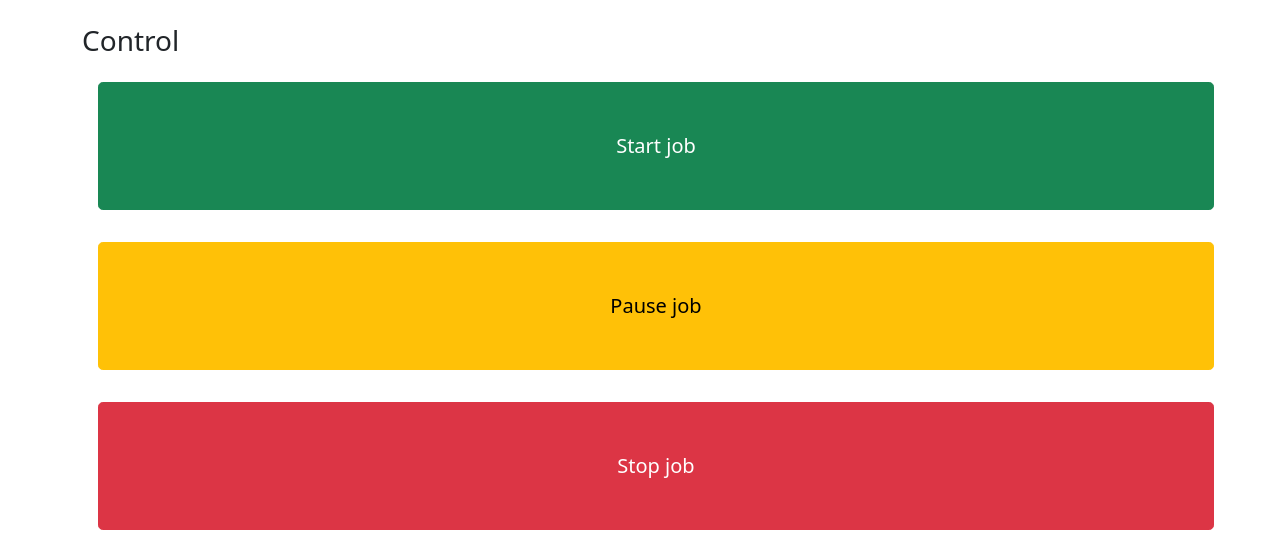
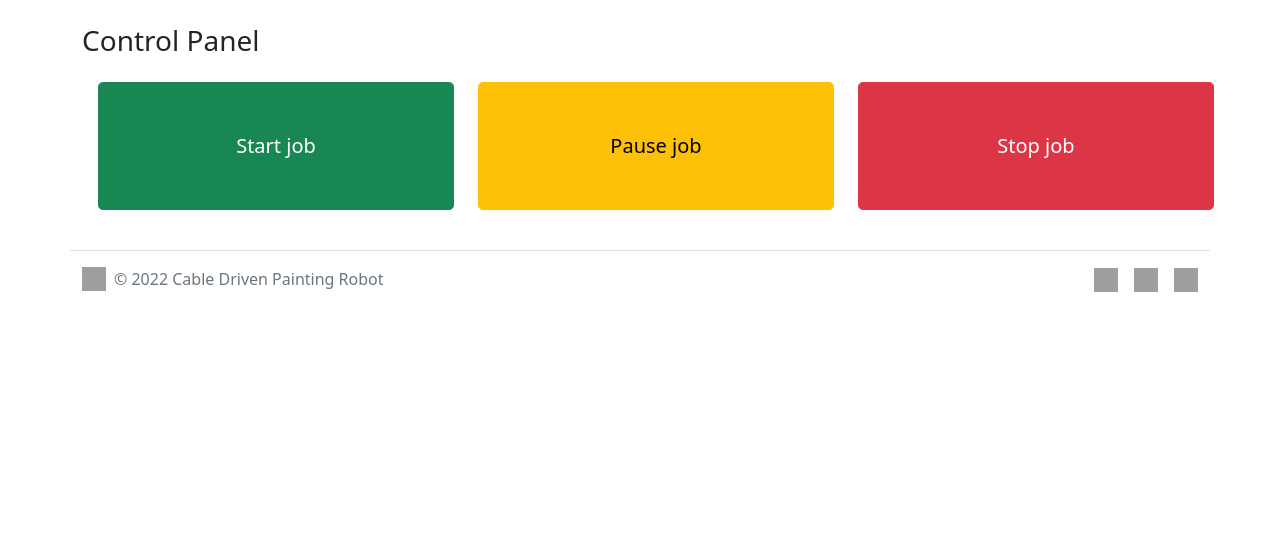
Before and after one commit to eidetech/B.Sc_ros2JoyToCAN, a Flask app: page /control in a window 1280 px wide. Shown: the part 189-734 px from the top of the page. After the commit the page ends 481 px from the top, so only its background shows below. Run offline with Flask 2, Linux system fonts and the light colour scheme; grey boxes are pictures that could not be loaded.

Commit message:
Updated UI with buttons in three columns instead of rows.

```diff
--- a/src/joy2can/scripts/templates/control.html
+++ b/src/joy2can/scripts/templates/control.html
@@ -57,7 +57,7 @@
 <div class="container">
 
 
-  <h3>Control</h3>
+  <h3>Control Panel</h3>
   {% if job_status == 2 %}
   <div class="alert alert-success m-3" role="alert">
     Starting job.
@@ -72,17 +72,28 @@
   </div>
   {% endif %}
 
+  <div class="row">
+    <div class="col-sm">
         <form id="parameters_form" action="/start_job" method="POST">
             <button type="submit" class="btn btn-success btn-lg w-100 p-5 m-3">Start job</button>
         </form>
-
+    </div>
+    <div class="col-sm">
         <form id="parameters_form" action="/pause_job" method="POST">
             <button type="submit" class="btn btn-warning btn-lg w-100 p-5 m-3">Pause job</button>
         </form>
-
+    </div>
+    <div class="col-sm">
         <form id="parameters_form" action="/stop_job" method="POST">
             <button type="submit" class="btn btn-danger btn-lg w-100 p-5 m-3">Stop job</button>
         </form>
+    </div>
+
+
+
+
+
+
 
 
 
```
Lines whose indentation alone changed are shown as unchanged.
